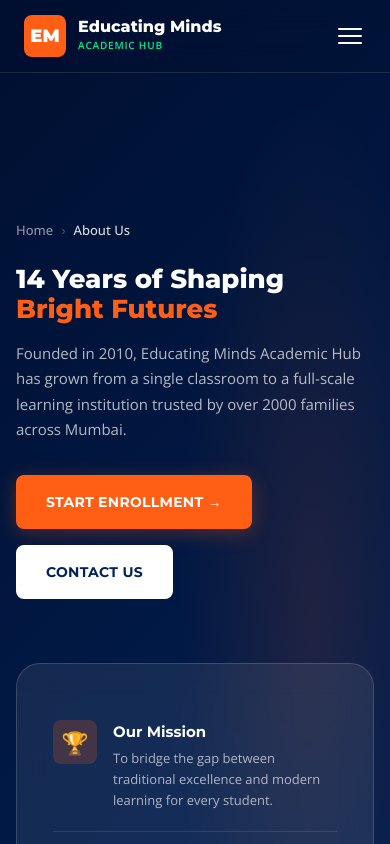
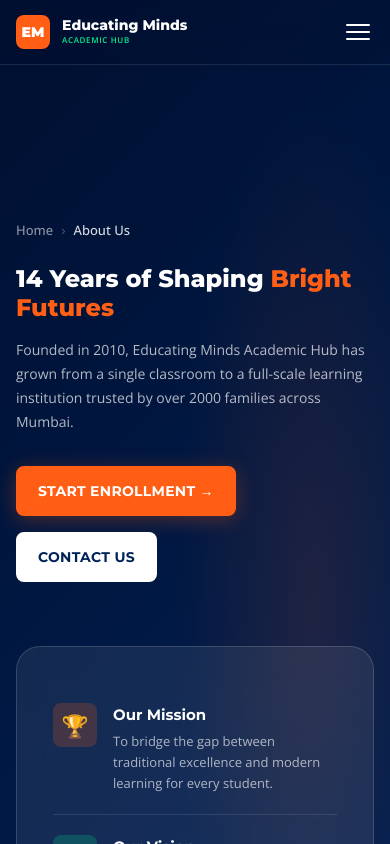
Before and after one commit to Jeet1466/Tuition, a React (Vite) app in the folder frontend/: page /about in a window 390 px wide. Shown: the top 844 px of the page. Built offline with nearby package versions, Linux system fonts and the light colour scheme.

Commit message:
Fix horizontal overflow issues in Navbar, Hero titles, and Buttons for mobile responsiveness

```diff
--- a/frontend/src/components/Layout.css
+++ b/frontend/src/components/Layout.css
@@ -197,6 +197,15 @@
   .navbar-toggle { display: flex; }
 }
 
+@media (max-width: 480px) {
+  .navbar { padding: 0 16px; }
+  .navbar-inner { height: 64px; }
+  .navbar-logo-icon { width: 34px; height: 34px; font-size: 14px; }
+  .navbar-logo-title { font-size: 14px; }
+  .navbar-logo-sub { font-size: 8px; }
+  .footer { padding: var(--space-8) 0 var(--space-4); }
+}
+
 /* =============================================
    FOOTER STYLES
    ============================================= */
--- a/frontend/src/index.css
+++ b/frontend/src/index.css
@@ -249,6 +249,8 @@ button { cursor: pointer; font-family: inherit; }
 @media (max-width: 640px) {
   .grid-4, .grid-3, .grid-2 { grid-template-columns: 1fr; }
   .container { padding: 0 16px; }
+  .btn { white-space: normal; text-align: center; justify-content: center; padding: 12px 20px; }
+  .btn-lg { padding: 14px 24px; font-size: 14px; }
 }
 
 /* ---- Progress Bar ---- */
--- a/frontend/src/pages/Courses.css
+++ b/frontend/src/pages/Courses.css
@@ -288,16 +288,17 @@
 
 @media (max-width: 768px) {
   .page-hero { padding: 100px 0 60px; }
-  .page-hero-title { font-size: 32px; }
-  .page-hero-desc { font-size: 15px; }
+  .page-hero-title { font-size: 28px; line-height: 1.2; }
+  .page-hero-desc { font-size: 15px; margin-bottom: 24px; }
   .batch-details { grid-template-columns: 1fr; }
 }
 
 @media (max-width: 480px) {
-  .page-hero-title { font-size: 26px; }
+  .page-hero-title { font-size: 24px; }
+  .page-hero-desc { font-size: 14px; }
   .subject-card-top { padding: 20px 20px 0; }
   .subject-card-body { padding: 16px 20px 20px; }
-  .batch-card { padding: 20px; }
+  .batch-card { padding: 16px; }
   .sidebar-card { padding: 20px; }
   .sidebar-fee-amount { font-size: 28px; }
 }
```
